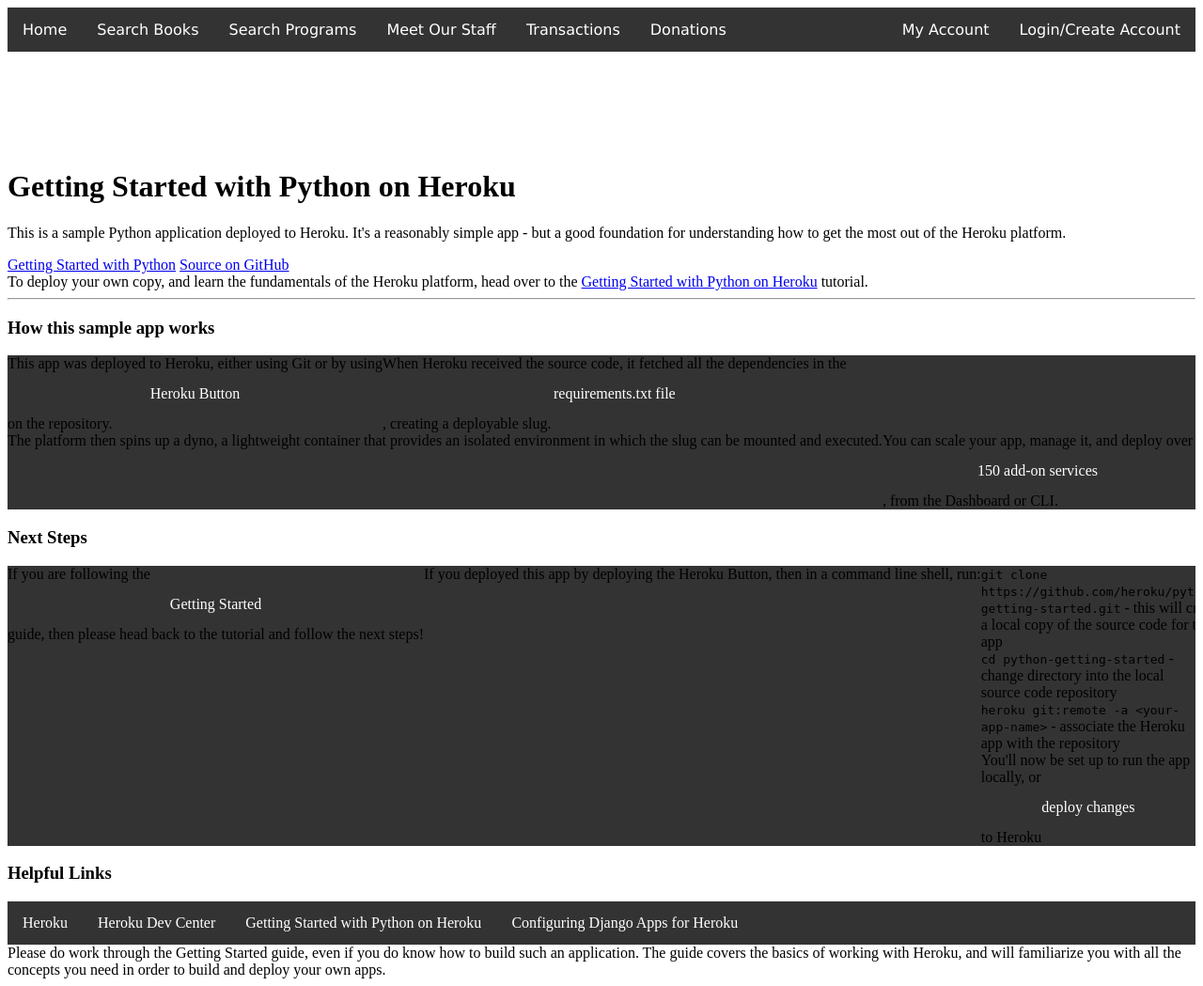
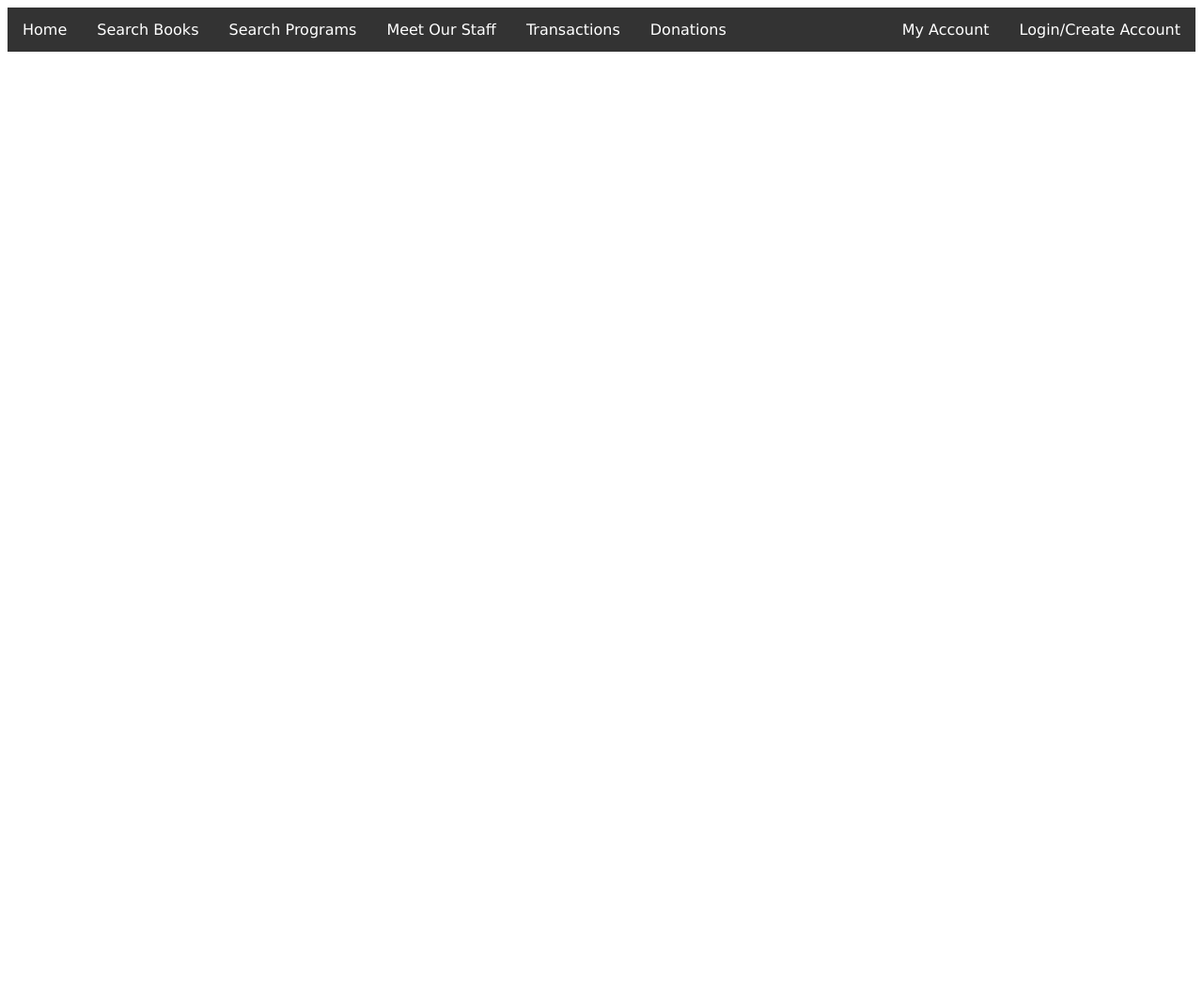
Before and after one commit to erinreily/what-in-testnation, a Django app: page / in a window 1280 px wide. Shown: the whole page at 94% size. After the commit the page ends 55 px from the top, so only its background shows below. Run offline with Django 3.2, Linux system fonts and the light colour scheme; some libraries are stand-ins or nearby versions.

Commit message:
Update index.html

```diff
--- a/hello/templates/index.html
+++ b/hello/templates/index.html
@@ -3,56 +3,5 @@
 
 {% block content %}
 
-<div class="jumbotron text-center">
-  <div class="container">
-    <a href="/" class="lang-logo">
-      <img src="{% static 'lang-logo.png'%}">
-    </a>
-    <h1>Getting Started with Python on Heroku</h1>
-    <p>This is a sample Python application deployed to Heroku. It's a reasonably simple app - but a good foundation for understanding how to get the most out of the Heroku platform.</p>
-    <a type="button" class="btn btn-lg btn-default" href="https://devcenter.heroku.com/articles/getting-started-with-python"><span class="glyphicon glyphicon-flash"></span> Getting Started with Python</a>
-    <a type="button" class="btn btn-lg btn-primary" href="https://github.com/heroku/python-getting-started"><span class="glyphicon glyphicon-download"></span> Source on GitHub</a>
-  </div>
-</div>
-<div class="container">
-  <div class="alert alert-info text-center" role="alert">
-    To deploy your own copy, and learn the fundamentals of the Heroku platform, head over to the <a href="https://devcenter.heroku.com/articles/getting-started-with-python" class="alert-link">Getting Started with Python on Heroku</a> tutorial.
-  </div>
-  <hr>
-  <div class="row">
-    <div class="col-md-6">
-      <h3><span class="glyphicon glyphicon-info-sign"></span> How this sample app works</h3>
-      <ul>
-        <li>This app was deployed to Heroku, either using Git or by using <a href="https://github.com/heroku/python-getting-started">Heroku Button</a> on the repository.</li>
 
-        <li>When Heroku received the source code, it fetched all the dependencies in the <a href="https://github.com/heroku/python-getting-started/blob/master/requirements.txt">requirements.txt file</a>, creating a deployable slug.</li>
-        <li>The platform then spins up a dyno, a lightweight container that provides an isolated environment in which the slug can be mounted and executed.</li>
-        <li>You can scale your app, manage it, and deploy over <a href="https://addons.heroku.com/">150 add-on services</a>, from the Dashboard or CLI.</li>
-      </ul>
-    </div>
-    <div class="col-md-6">
-      <h3><span class="glyphicon glyphicon-link"></span> Next Steps</h3>
-      <ul>
-        <li>If you are following the <a href="https://devcenter.heroku.com/articles/getting-started-with-python">Getting Started</a> guide, then please head back to the tutorial and follow the next steps!</li>
-        <li>If you deployed this app by deploying the Heroku Button, then in a command line shell, run:</li>
-        <ul>
-          <li><code>git clone https://github.com/heroku/python-getting-started.git</code> - this will create a local copy of the source code for the app</li>
-          <li><code>cd python-getting-started</code> - change directory into the local source code repository</li>
-          <li><code>heroku git:remote -a &lt;your-app-name></code> - associate the Heroku app with the repository</li>
-          <li>You'll now be set up to run the app locally, or <a href="https://devcenter.heroku.com/articles/getting-started-with-python#push-local-changes">deploy changes</a> to Heroku</li>
-        </ul>
-      </ul>
-      <h3><span class="glyphicon glyphicon-link"></span> Helpful Links</h3>
-      <ul>
-        <li><a href="https://www.heroku.com/home">Heroku</a></li>
-        <li><a href="https://devcenter.heroku.com/">Heroku Dev Center</a></li>
-        <li><a href="https://devcenter.heroku.com/articles/getting-started-with-python">Getting Started with Python on Heroku</a></li>
-        <li><a href="https://devcenter.heroku.com/articles/django-app-configuration">Configuring Django Apps for Heroku</a></li>
-      </ul>
-    </div>
-  </div> <!-- row -->
-   <div class="alert alert-info text-center" role="alert">
-    Please do work through the Getting Started guide, even if you do know how to build such an application.  The guide covers the basics of working with Heroku, and will familiarize you with all the concepts you need in order to build and deploy your own apps.
-  </div>
-</div>
 {% endblock %}
```
